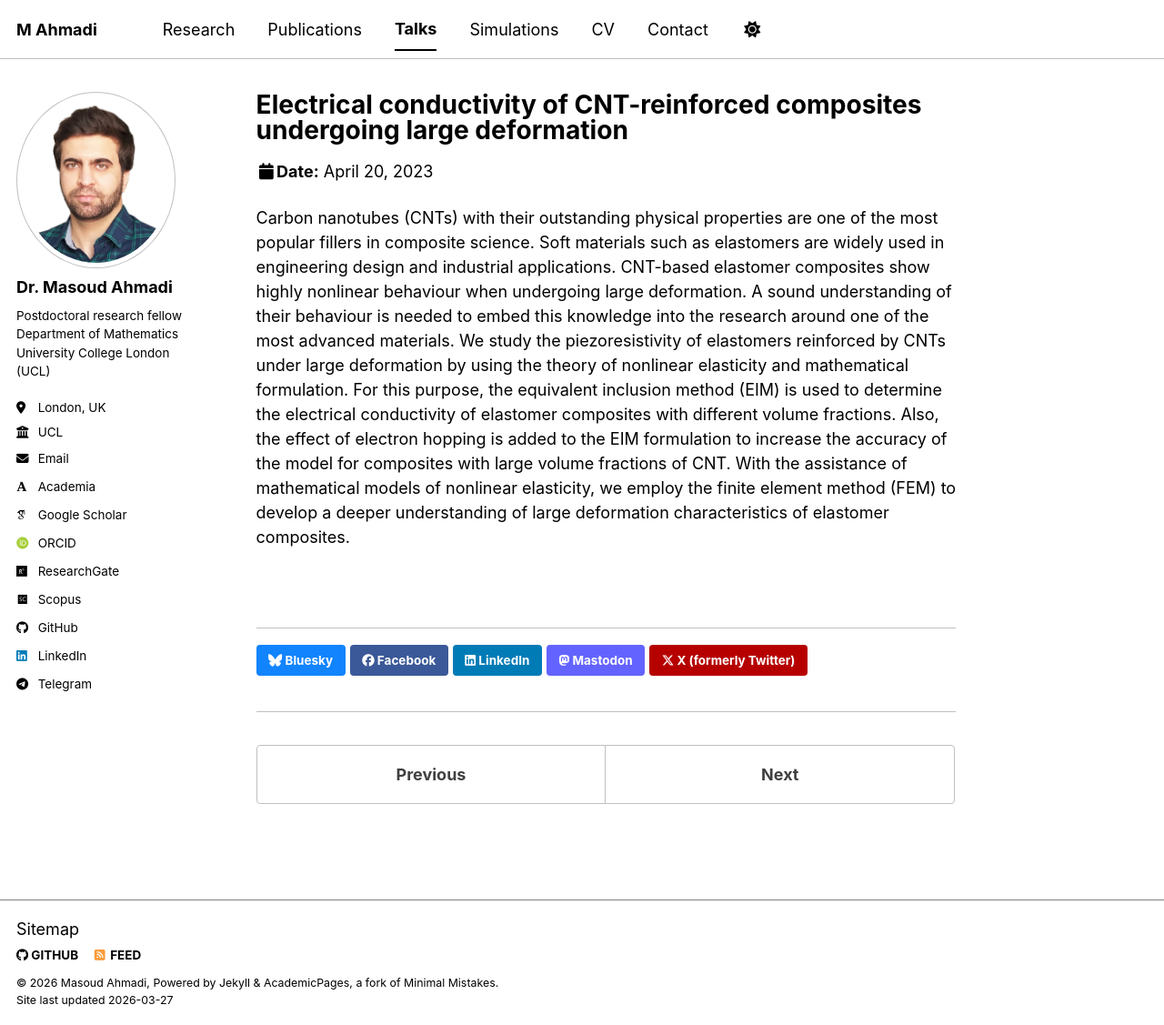
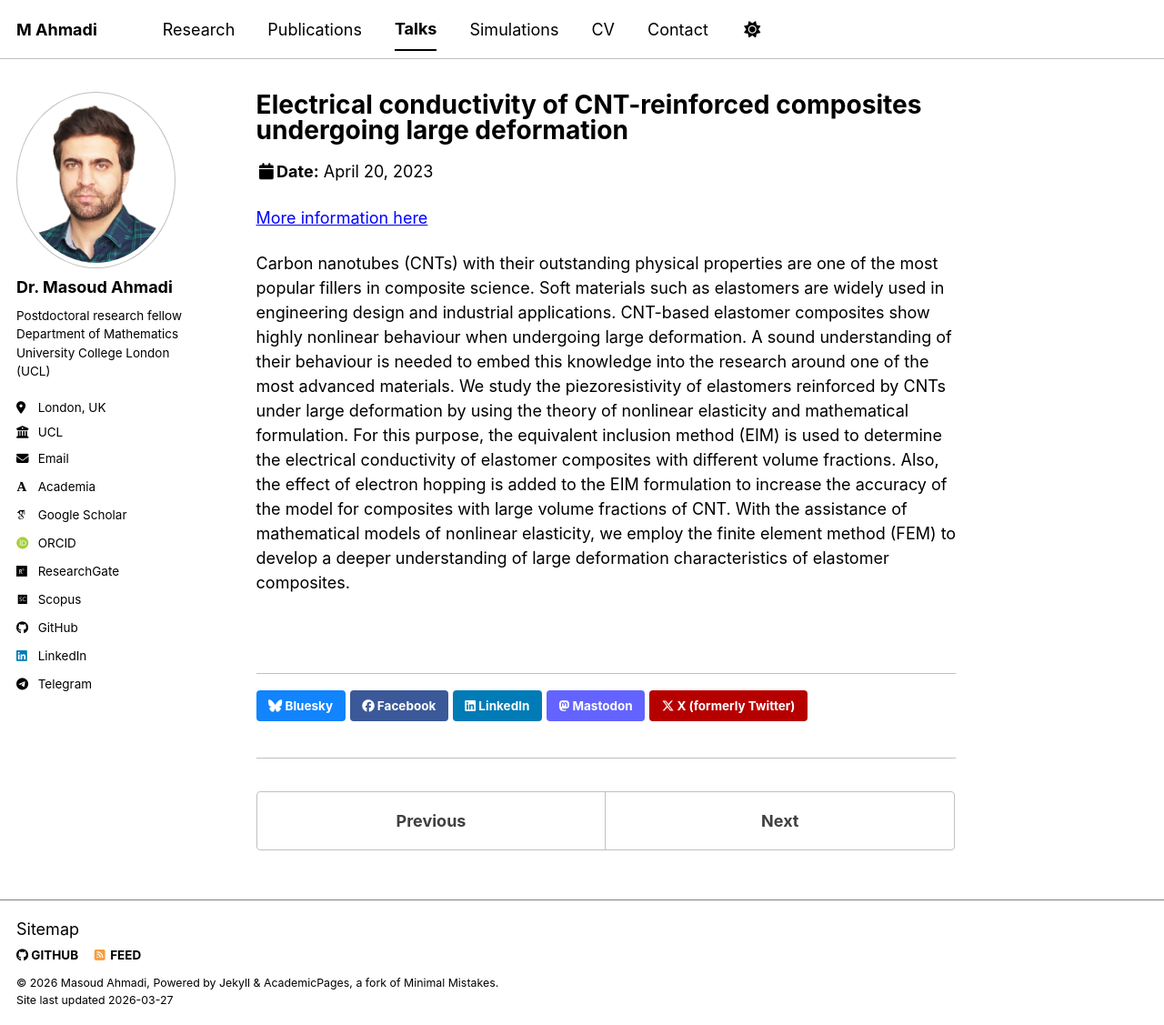
Before and after one commit to Masoud16ahm/Masoud16ahm.github.io, a Jekyll site: the page built from _talks/ukacm2023.md, in a window 1280 px wide and 1127 px high. Shown: the whole window at 91% size. Built offline with Jekyll 4.4.1, drawn with Linux system fonts in a browser that asks for light colours; some web fonts are replaced; a script bundle is joined from its source files by our own code; library files that are not in the unit come from our copies.

Commit message:
Add link to UK ACM 2023 conference information
Added a link for more information about the UK ACM 2023 conference.

```diff
--- a/_talks/ukacm2023.md
+++ b/_talks/ukacm2023.md
@@ -8,6 +8,8 @@ date: 2023-04-20
 location: "Coventry, UK"
 ---
 
+[More information here](https://sites.google.com/view/ukacm2023conference/home)
+
 Carbon nanotubes (CNTs) with their outstanding physical properties are one of the most popular fillers in composite science. Soft materials such as elastomers are widely used in engineering design
 and industrial applications. CNT-based elastomer composites show highly nonlinear behaviour when undergoing large deformation. A sound understanding of their behaviour is needed to embed this knowledge into the research around one of the most advanced materials. We study the piezoresistivity of elastomers reinforced by CNTs under large deformation by using the theory of nonlinear elasticity and
 mathematical formulation. For this purpose, the equivalent inclusion method (EIM) is used to determine the electrical conductivity of elastomer composites with different volume fractions. Also, the effect of electron hopping is added to the EIM formulation to increase the accuracy of the model for composites with large volume fractions of CNT. With the assistance of mathematical models of nonlinear elasticity, we employ the finite element method (FEM) to develop a deeper understanding of large deformation characteristics of elastomer composites.
```
